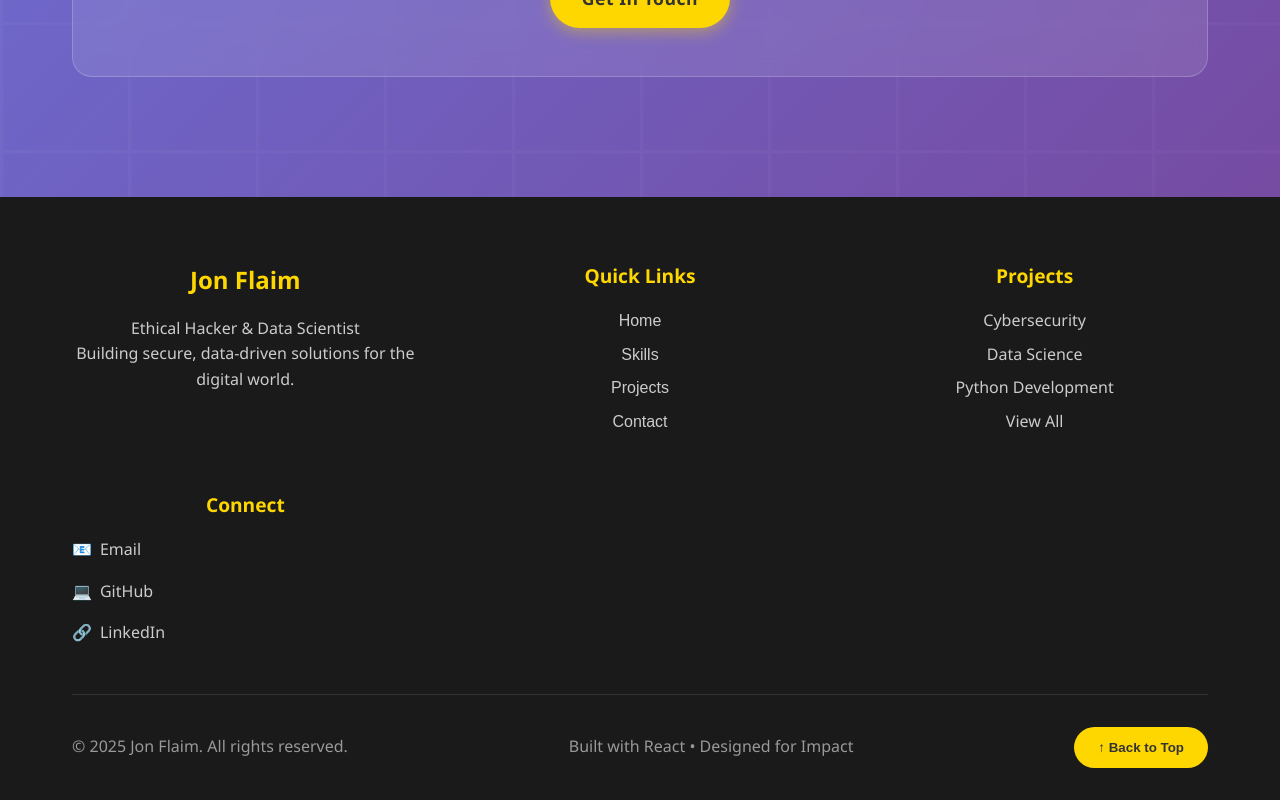
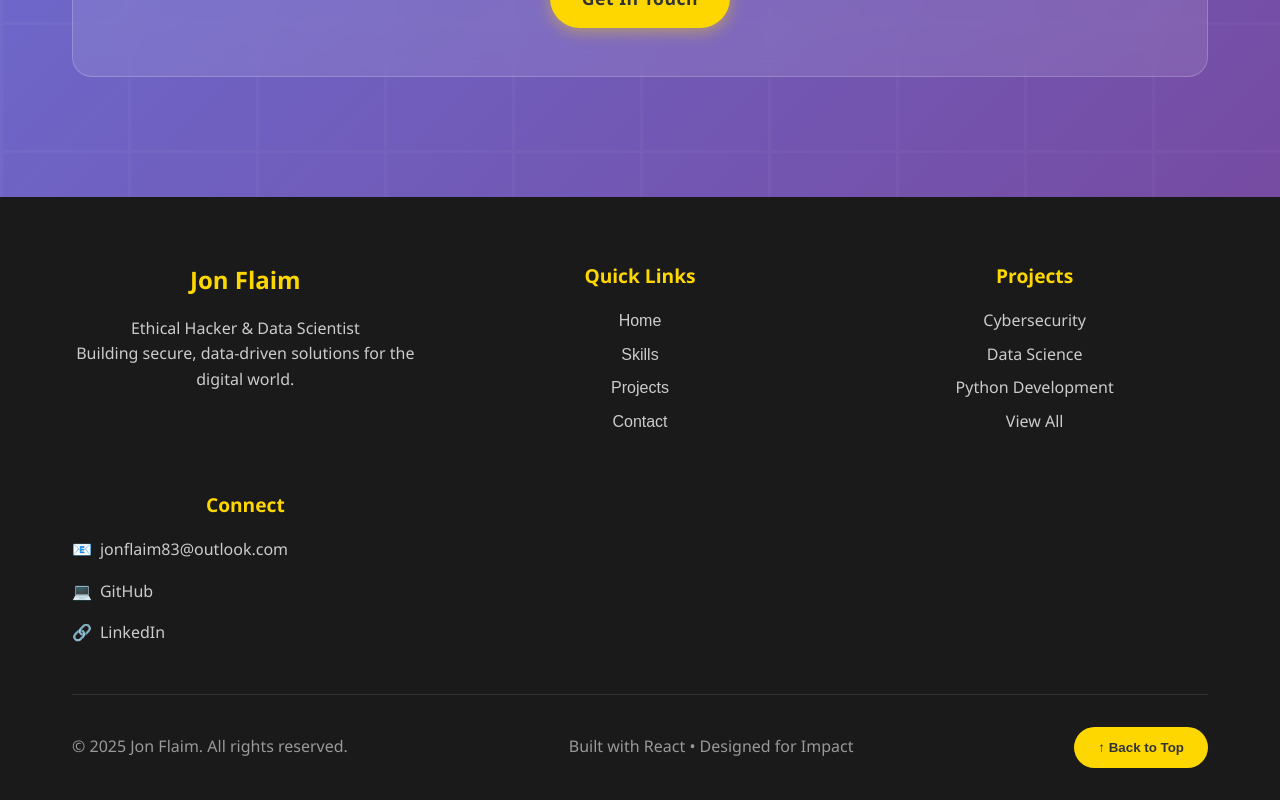
Before and after one commit to jonflaim83/frontend, a React (Create React App) app: page / in a window 1280 px wide. Shown: the part 5547-6347 px from the top of the page. Built offline with nearby package versions, Linux system fonts and the light colour scheme.

Commit message:
Make email tile properly sized for full email address

```diff
--- a/src/components/Footer.jsx
+++ b/src/components/Footer.jsx
@@ -43,8 +43,8 @@ const Footer = () => {
           <div className="footer-section">
             <h4>Connect</h4>
             <div className="footer-social">
-              <a href="mailto:jonflaim83@outlook.com" className="social-link">
-                <span>📧</span> Email
+              <a href="mailto:jonflaim83@outlook.com" className="social-link email-link">
+                <span>📧</span> jonflaim83@outlook.com
               </a>
               <a href="https://github.com/jonflaim83" target="_blank" rel="noopener noreferrer" className="social-link">
                 <span>💻</span> GitHub
```
